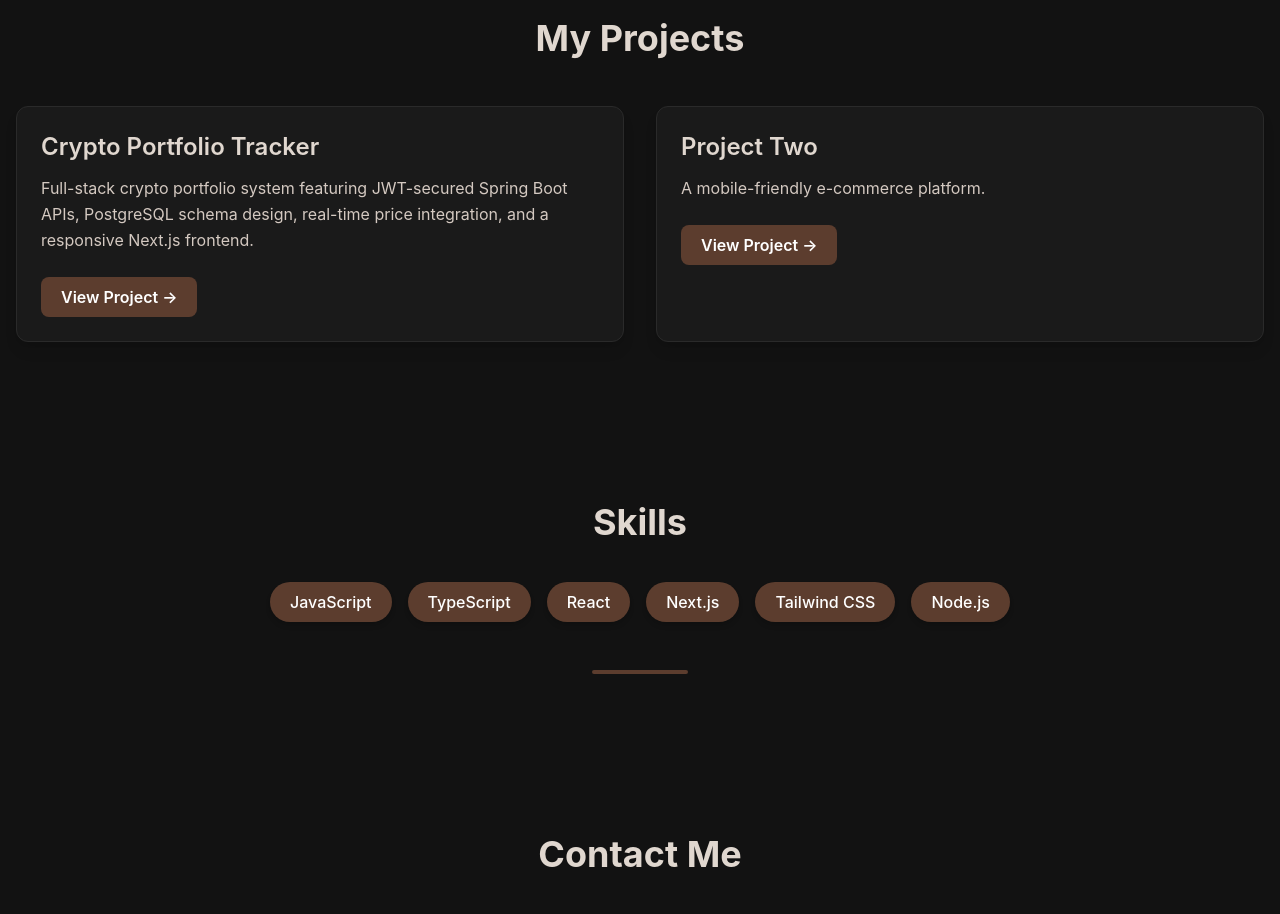
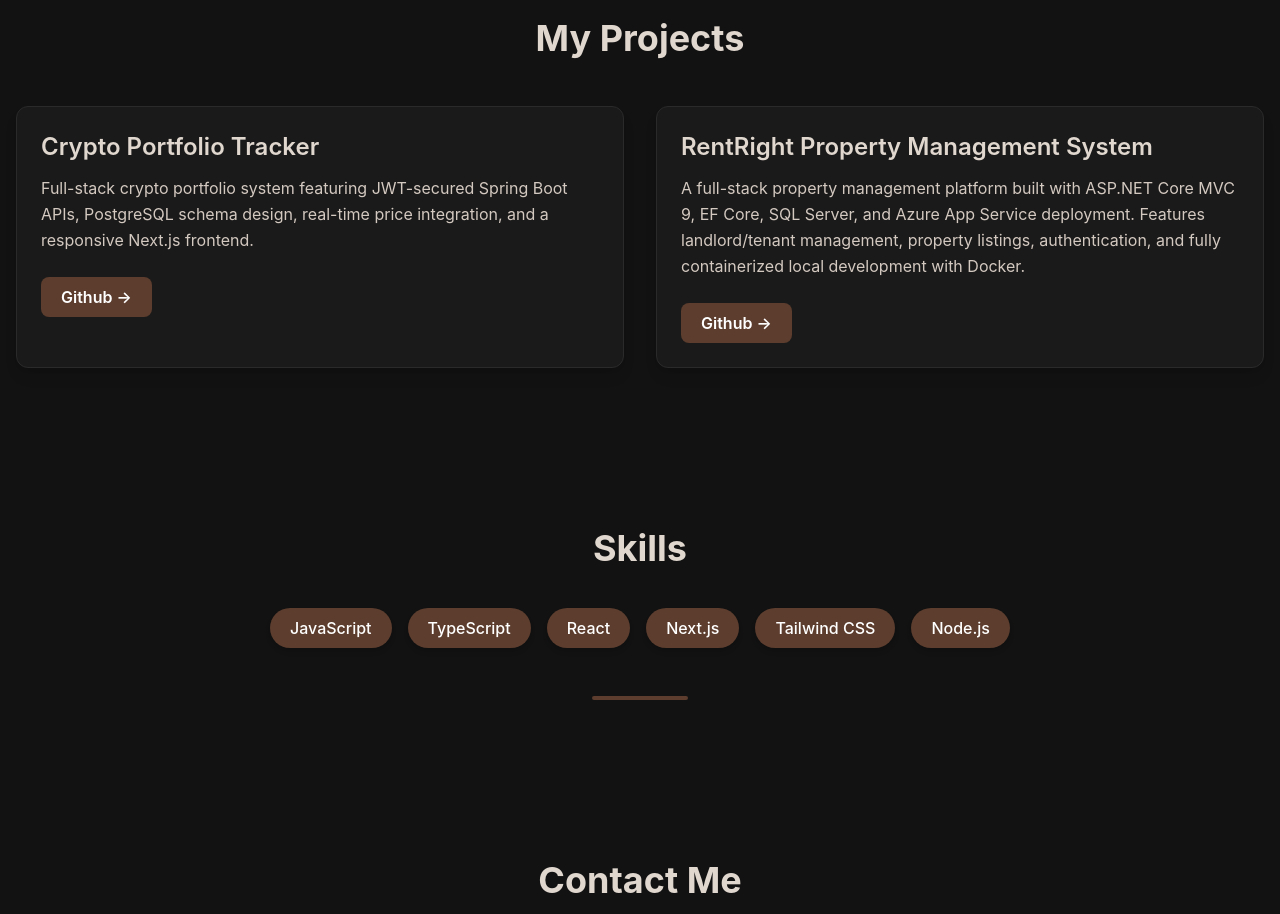
Before and after one commit to kevinasramoska/my-portfolio, a Next.js app: page / in a window 1280 px wide. Shown: the part 2080-2994 px from the top of the page. Built offline with nearby package versions, Linux system fonts and the light colour scheme.

Commit message:
Added Project two

```diff
--- a/src/components/Projects.tsx
+++ b/src/components/Projects.tsx
@@ -7,10 +7,12 @@ export default function Projects() {
       link: "https://github.com/kevinasramoska/crypto-portfolio-app.git",
     },
     {
-      title: "Project Two",
-      description: "A mobile-friendly e-commerce platform.",
-      link: "https://github.com/yourusername/project-two",
-    },
+      title: "RentRight Property Management System",
+      description:
+        "A full-stack property management platform built with ASP.NET Core MVC 9, EF Core, SQL Server, and Azure App Service deployment. Features landlord/tenant management, property listings, authentication, and fully containerized local development with Docker.",
+      link: "https://github.com/kevinasramoska/RentRight.git",
+},
+
   ];
 
   return (
@@ -39,7 +41,7 @@ export default function Projects() {
                 className="inline-block px-5 py-2 rounded-lg bg-[#5C3D2E] text-white
                 font-semibold hover:bg-[#4A2F23] transition"
               >
-                View Project →
+                Github →
               </a>
             </div>
           ))}
```
